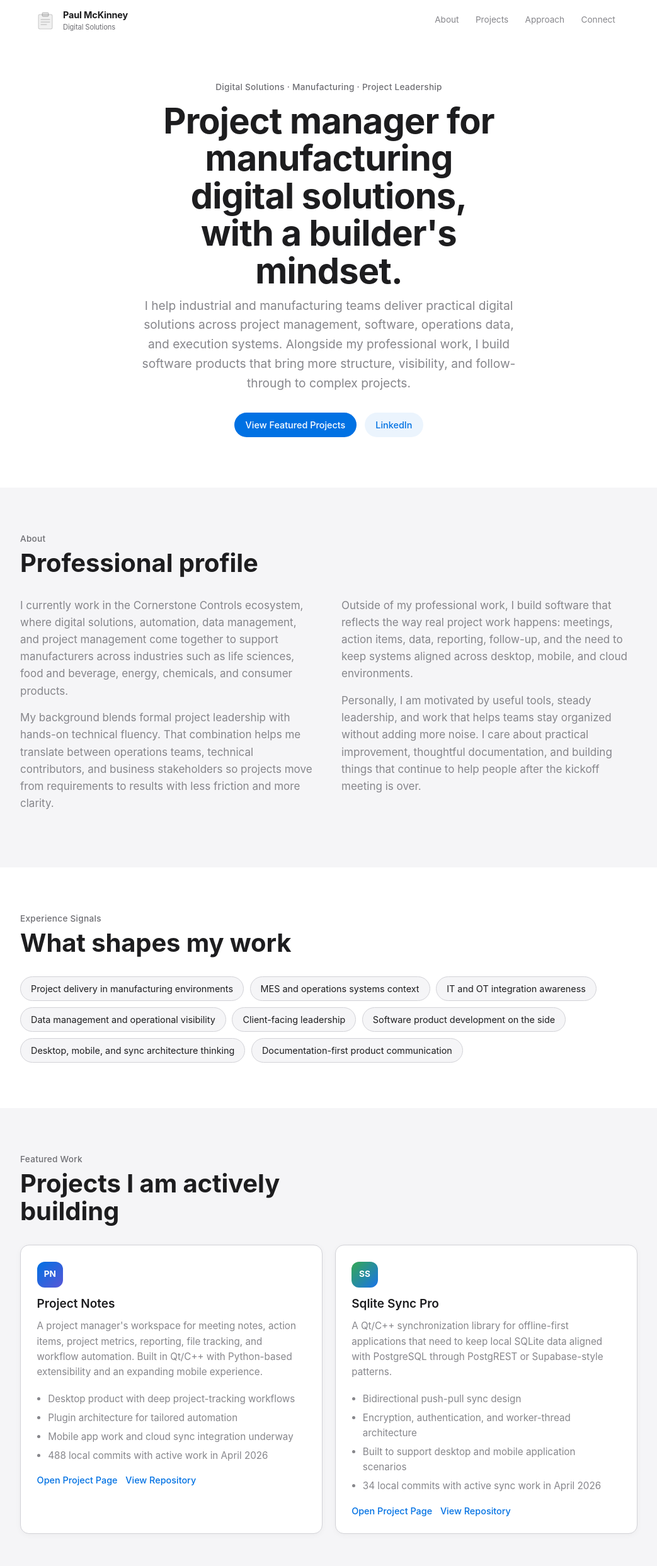
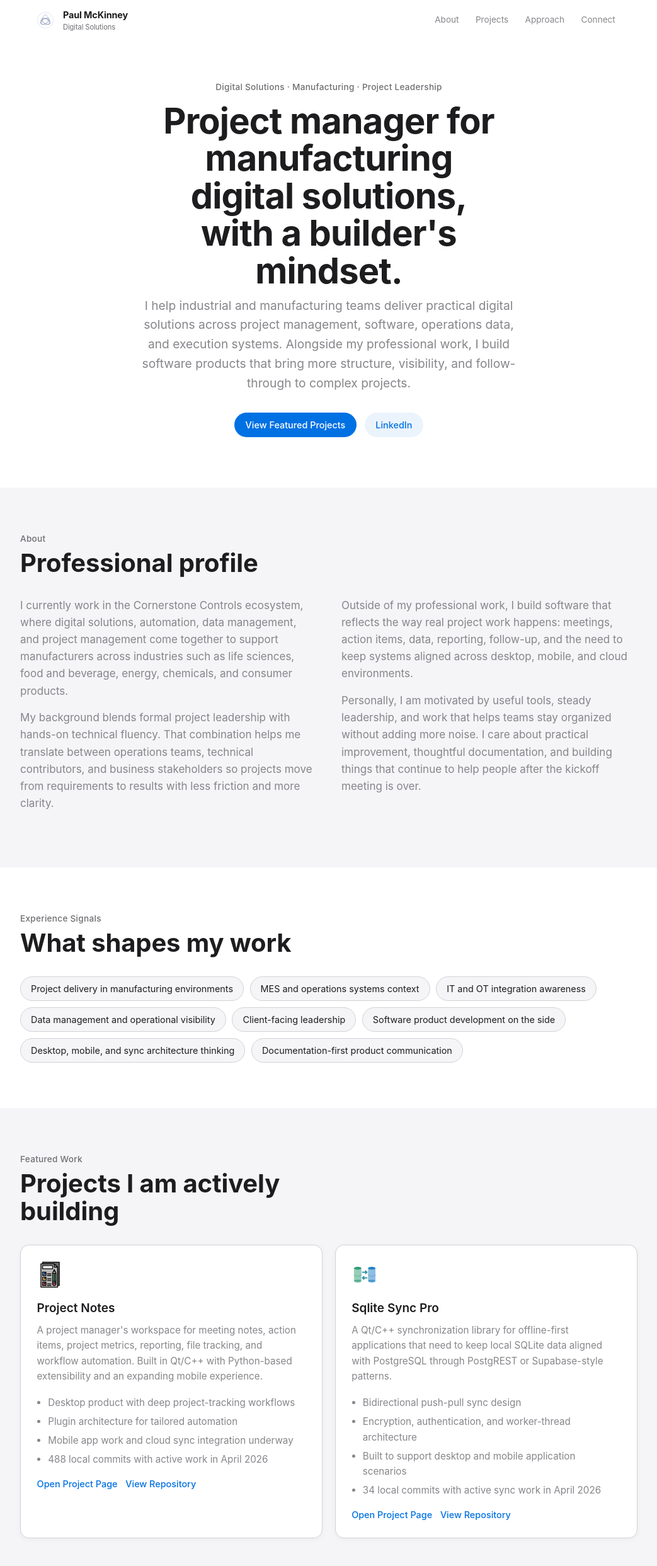
Before and after one commit to kestermckinney/kestermckinney.github.io, a plain HTML site: page index.html in a window 1280 px wide. Shown: the top 2486 px of the page at 63% size, without its empty margins (118-1161 px from the left). Drawn offline with Linux system fonts and the light colour scheme.

Commit message:
reworked site to look more like final product page

```diff
--- a/index.html
+++ b/index.html
@@ -20,19 +20,17 @@
   <meta name="twitter:title" content="Paul McKinney | Project Notes and Digital Solutions">
   <meta name="twitter:description" content="Explore Paul McKinney's work, including Project Notes, a purpose-built workspace for project managers and delivery teams.">
   <meta name="twitter:image" content="https://kestermckinney.github.io/images/social-preview.png">
+  <link rel="icon" type="image/x-icon" href="/favicon.ico">
+  <link rel="icon" type="image/png" sizes="32x32" href="/favicon-32x32.png">
+  <link rel="icon" type="image/png" sizes="16x16" href="/favicon-16x16.png">
+  <link rel="apple-touch-icon" sizes="180x180" href="/apple-touch-icon.png">
   <link rel="stylesheet" href="/styles.css">
 </head>
 <body>
   <header class="site-header">
     <a class="brand" href="/">
       <span class="brand-mark" aria-hidden="true">
-        <svg viewBox="0 0 64 64" fill="none" xmlns="http://www.w3.org/2000/svg">
-          <rect x="10" y="14" width="44" height="46" rx="4" fill="rgba(0,0,0,0.06)" stroke="rgba(0,0,0,0.2)" stroke-width="2"/>
-          <rect x="22" y="8" width="20" height="12" rx="3" fill="rgba(0,0,0,0.1)" stroke="rgba(0,0,0,0.25)" stroke-width="2"/>
-          <line x1="18" y1="30" x2="46" y2="30" stroke="rgba(0,0,0,0.25)" stroke-width="2" stroke-linecap="round"/>
-          <line x1="18" y1="38" x2="46" y2="38" stroke="rgba(0,0,0,0.25)" stroke-width="2" stroke-linecap="round"/>
-          <line x1="18" y1="46" x2="36" y2="46" stroke="rgba(0,0,0,0.25)" stroke-width="2" stroke-linecap="round"/>
-        </svg>
+        <img src="/images/site_logo.png" alt="" width="32" height="32">
       </span>
       <span>
         <strong>Paul McKinney</strong>
@@ -128,7 +126,7 @@
         </div>
         <div class="card-grid">
           <article class="project-card">
-            <div class="project-mark projectnotes-mark">PN</div>
+            <img src="/images/pn-logo.png" alt="Project Notes logo" class="project-logo">
             <h3>Project Notes</h3>
             <p>
               A project manager's workspace for meeting notes, action items, project metrics,
@@ -148,7 +146,7 @@
           </article>
 
           <article class="project-card">
-            <div class="project-mark sync-mark">SS</div>
+            <img src="/images/ssp-logo.svg" alt="Sqlite Sync Pro logo" class="project-logo">
             <h3>Sqlite Sync Pro</h3>
             <p>
               A Qt/C++ synchronization library for offline-first applications that need to keep
--- a/styles.css
+++ b/styles.css
@@ -126,7 +126,8 @@ h3 {
   justify-content: center;
 }
 
-.brand-mark svg {
+.brand-mark svg,
+.brand-mark img {
   width: 32px;
   height: 32px;
 }
@@ -310,6 +311,13 @@ h3 {
 
 .projectnotes-mark {
   background: linear-gradient(135deg, var(--gradient-start), var(--gradient-end));
+}
+
+.project-logo {
+  width: 2.6rem;
+  height: 2.6rem;
+  margin-bottom: 0.8rem;
+  object-fit: contain;
 }
 
 .sync-mark {
```
Also changed, not shown: 404.html (+5 -7 lines), projects/projectnotes.html (+5 -7 lines), projects/sqlitesyncpro.html (+5 -7 lines), apple-touch-icon.png (added), favicon-16x16.png (added), favicon-32x32.png (added), favicon.ico (added), images/pn-logo.png (added), images/site_logo.png (added), images/ssp-logo.svg (added), 1 other file.
